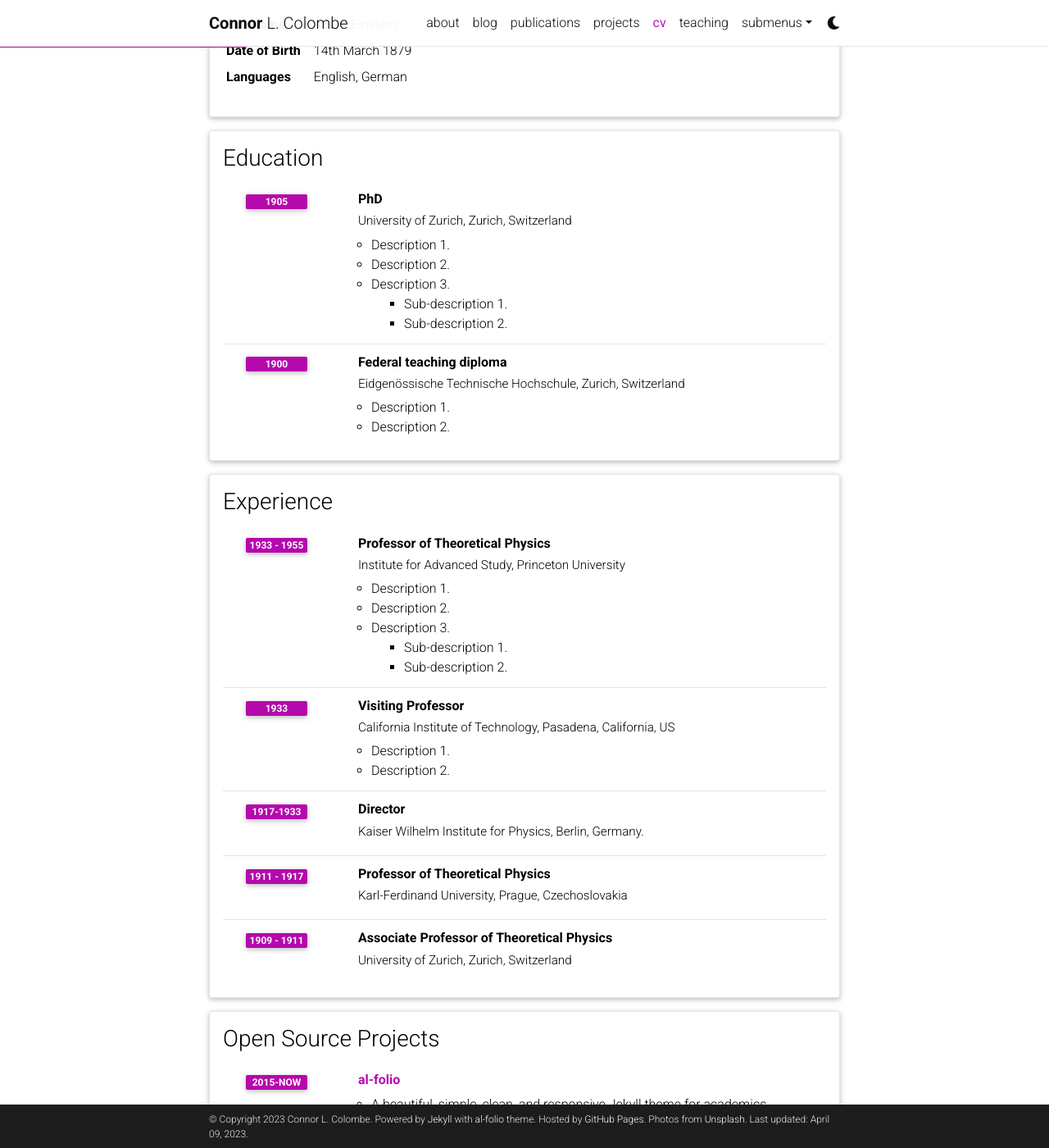
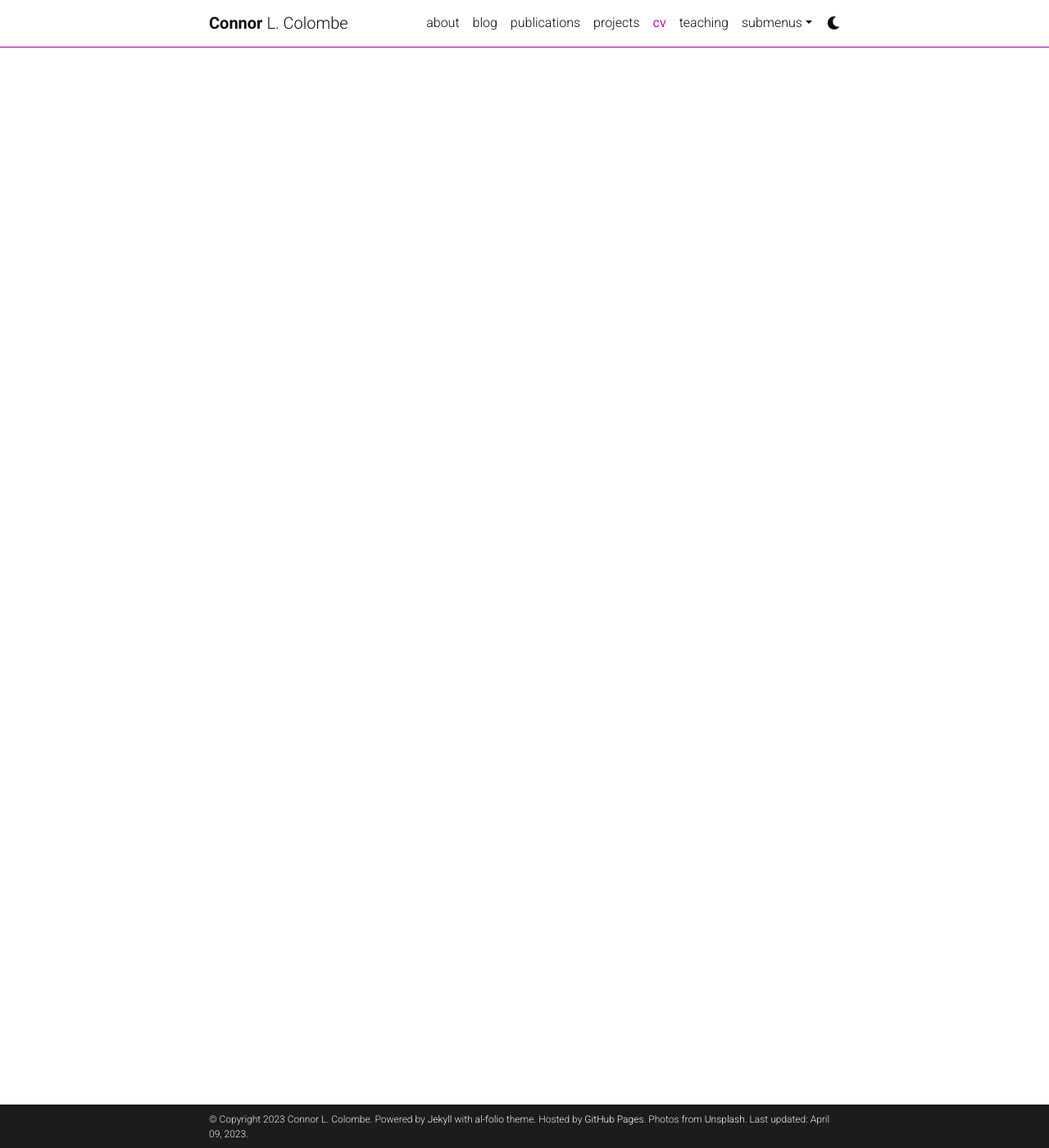
Before and after one commit to Ccolombe12/Ccolombe12.github.io, a Jekyll site: the page built from _pages/cv.md, in a window 1280 px wide and 1400 px high, scrolled down 234 px. Shown: the whole window at 82% size. Built offline with Jekyll 4.4.1, drawn with Linux system fonts in a browser that asks for light colours; comment, search, counter and statistics services are not loaded; a style sheet for code colours, icons or effects is not loaded; some of the changed text lies outside the part shown.

Commit message:
newer even still

```diff
--- a/_data/cv.yml
+++ /dev/null
@@ -1,97 +0,0 @@
-- title: General Information
-  type: map
-  contents:
-    - name: Full Name
-      value: Albert Einstein
-    - name: Date of Birth
-      value: 14th March 1879
-    - name: Languages
-      value: English, German
-
-- title: Education
-  type: time_table
-  contents:
-    - title: PhD
-      institution: University of Zurich, Zurich, Switzerland
-      year: 1905
-      description:
-        - Description 1.
-        - Description 2.
-        - title: Description 3.
-          contents:
-            - Sub-description 1.
-            - Sub-description 2.
-    - title: Federal teaching diploma
-      institution: Eidgenössische Technische Hochschule, Zurich, Switzerland
-      year: 1900
-      description:
-        - Description 1.
-        - Description 2.
-
-- title: Experience
-  type: time_table
-  contents:
-    - title: Professor of Theoretical Physics
-      institution: Institute for Advanced Study, Princeton University
-      year: 1933 - 1955
-      description:
-        - Description 1.
-        - Description 2.
-        - title: Description 3.
-          contents:
-            - Sub-description 1.
-            - Sub-description 2.
-    - title: Visiting Professor
-      institution: California Institute of Technology, Pasadena, California, US
-      year: 1933
-      description:
-        - Description 1.
-        - Description 2.
-
-    - title: Director
-      institution: Kaiser Wilhelm Institute for Physics, Berlin, Germany.
-      year: 1917-1933
-
-    - title: Professor of Theoretical Physics
-      institution: Karl-Ferdinand University, Prague, Czechoslovakia
-      year: 1911 - 1917
-      description:
-
-    - title: Associate Professor of Theoretical Physics
-      institution: University of Zurich, Zurich, Switzerland
-      year: 1909 - 1911
-
-- title: Open Source Projects
-  type: time_table
-  contents:
-    - title: <a href="https://github.com/alshedivat/al-folio">al-folio</a>
-      year: 2015-now
-      description: A beautiful, simple, clean, and responsive Jekyll theme for academics.
-
-- title: Honors and Awards
-  type: time_table
-  contents:
-    - year: 1921
-      items:
-        - Nobel Prize in Physics
-        - Matteucci Medal
-    - year: 2029
-      items:
-        - Max Planck Medal
-
-- title: Academic Interests
-  type: nested_list
-  contents:
-    - title: Topic 1.
-      items:
-        - Description 1.
-        - Description 2.
-    - title: Topic 2.
-      items:
-        - Description 1.
-        - Description 2.
-
-- title: Other Interests
-  type: list
-  contents:
-    - <u>Hobbies:</u> Hobby 1, Hobby 2, etc.
```
Also changed, not shown: _posts/2023-04-09.md (+2 -2 lines).
